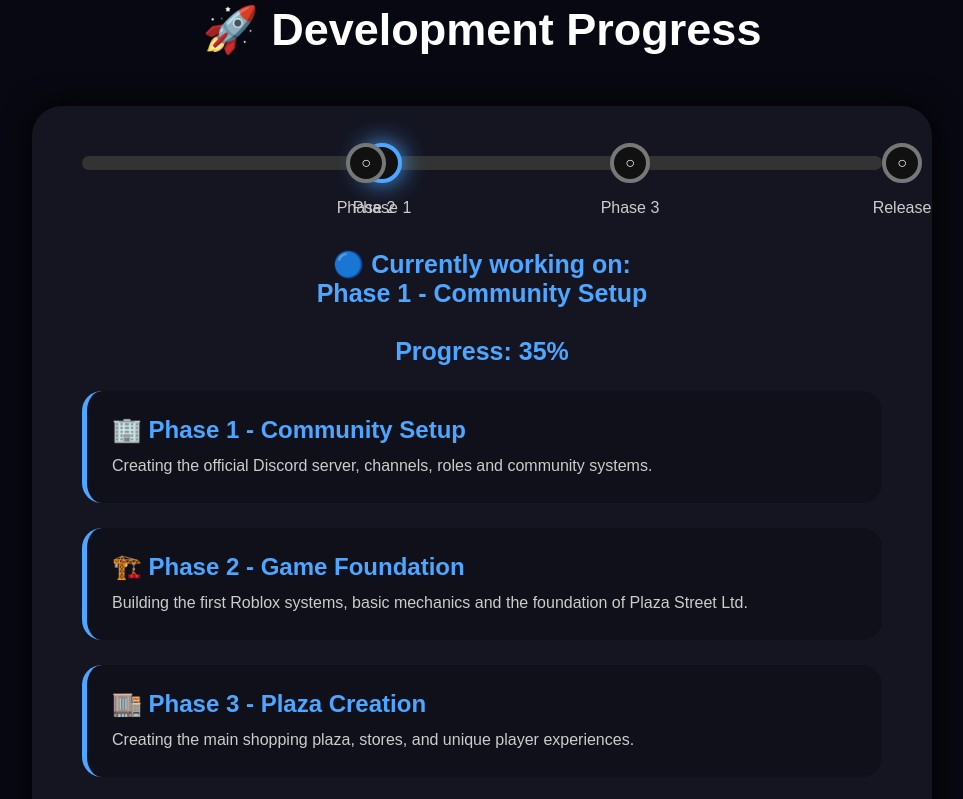
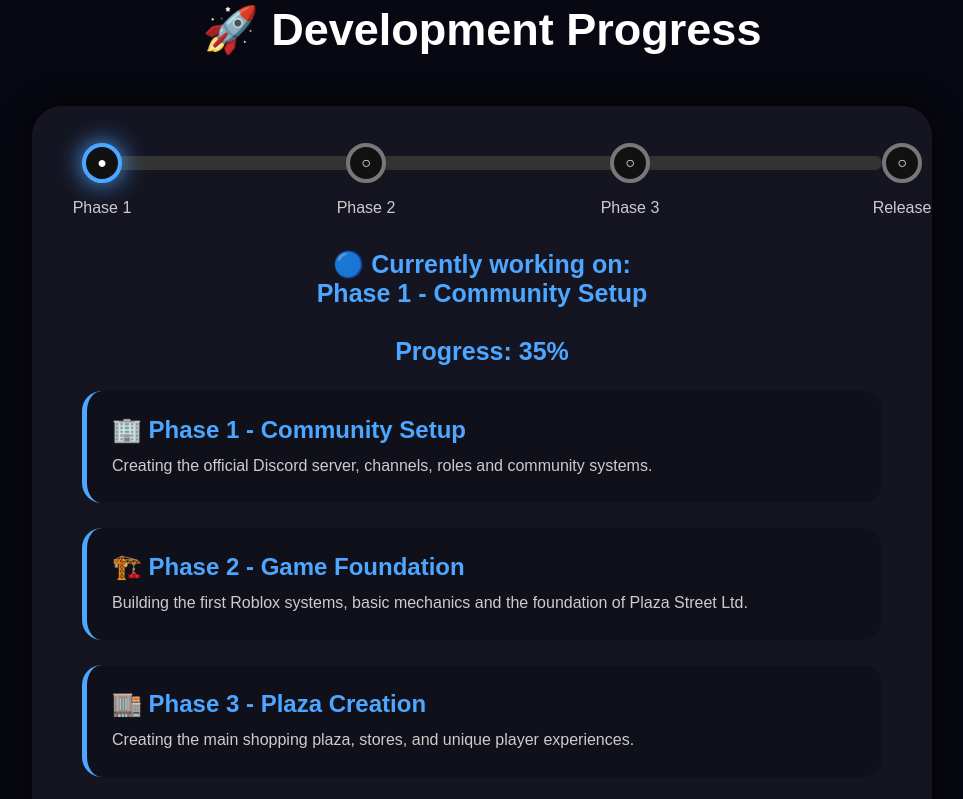
Before and after one commit to ronaiaron1000-svg/Plaza-Street-Ltd., a plain HTML site: page index.html in a window 1280 px wide. Shown: the part 1330-2129 px from the top of the page, without its empty margins (158-1121 px from the left). Drawn offline with Linux system fonts and the light colour scheme.

```diff
--- a/index.html
+++ b/index.html
@@ -468,7 +468,7 @@ The community helps shape the future of Plaza Street Ltd.
 <div class="progress-fill"></div>
 
 
-<div class="point current" style="left:35%">
+<div class="point current" style="left:0%">
 ●
 <span>Phase 1</span>
 </div>
```
